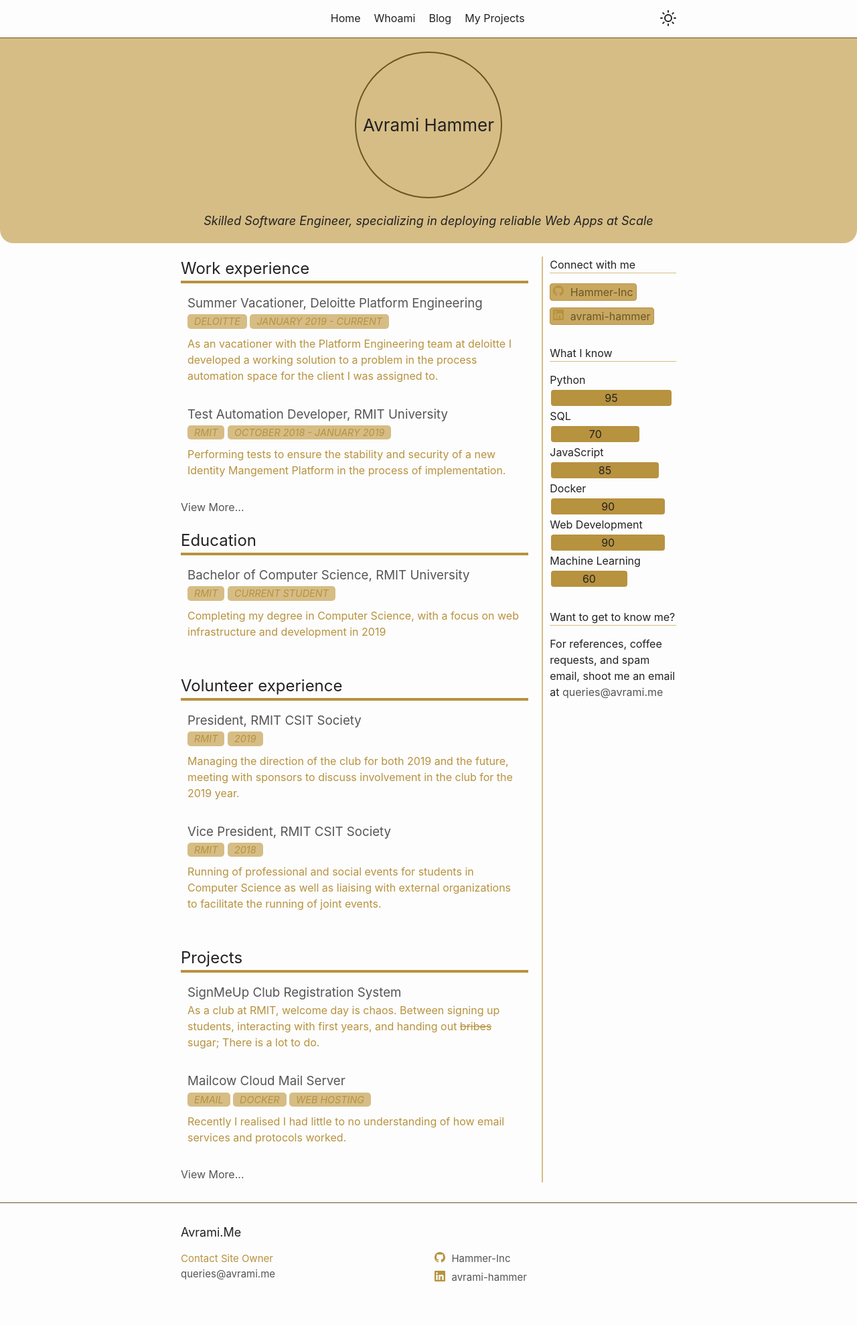
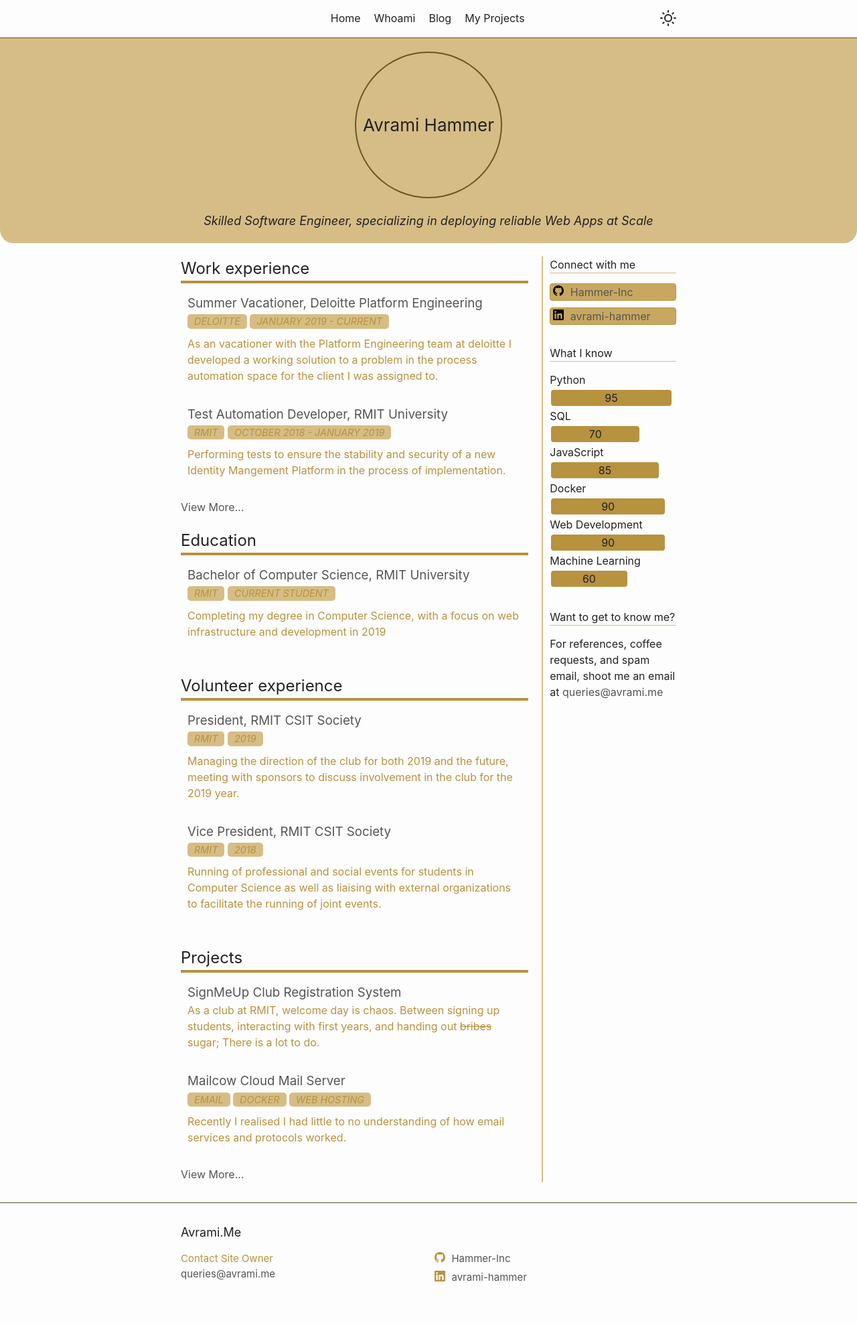
Before and after one commit to avra-m3/hammer-inc.github.io, a Jekyll site: the page built from index.html, in a window 1280 px wide. Shown: the whole page at 67% size. Built offline with Jekyll 4.4.1, drawn with Linux system fonts in a browser that asks for light colours; the list of posts is cut into pages by our own code.

Commit message:
Minor styling changes

```diff
--- a/_sass/styles/_extra.scss
+++ b/_sass/styles/_extra.scss
@@ -144,25 +144,29 @@
 
 // Social Media Badges
 
-.social-media-badges > span {
+.social-media-badges {
+  margin-right: 10px;
+  *:hover , *:hover {
+    text-decoration: none;
+    background-color: darken($brand-color, 20);
+  }
+  > span {
     display: inline-block;
     border-radius: 4px;
     padding: 0 4px;
     background-color: lighten($brand-color, 10);
     border: 1px solid $brand-color;
-
-  *, *:hover {
-    text-decoration: none;
-    color: darken($brand-color, 20);
-  }
+    width: 100%;
 
     .svg-icon {
       vertical-align: baseline;
+      fill: black;
     }
 
     &:not(:last-child) {
       margin-right: 10px;
       margin-bottom: 10px;
+    }
   }
 }
 
@@ -279,7 +283,7 @@
   flex-shrink: 1;
   flex-grow: 10;
 
-  @include media-query($on-palm){
+  @include media-query($on-palm) {
     display: none;
   }
 }
--- a/_sass/styles/_print.scss
+++ b/_sass/styles/_print.scss
@@ -19,10 +19,22 @@
       margin-bottom: 5px !important;
     }
 
+    .title {
+      @include relative-font-size(1.3);
+    }
+
     > .item {
       margin-bottom: 5px !important;
+
+      >.title{
+        @include relative-font-size(1.0);
+      }
+      > .about {
+        @include relative-font-size(0.8);
+      }
       > .tag {
         margin-bottom: 0px !important;
+        @include relative-font-size(0.8);
       }
     }
 
```
Lines whose indentation alone changed are shown as unchanged.
